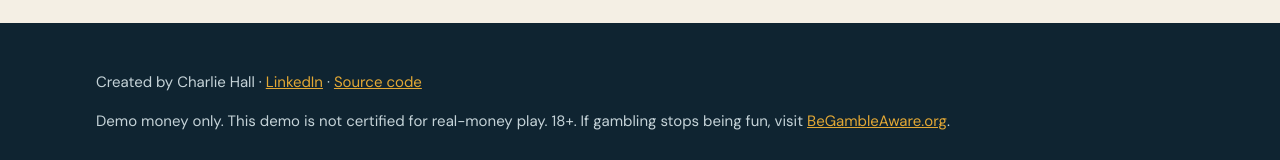
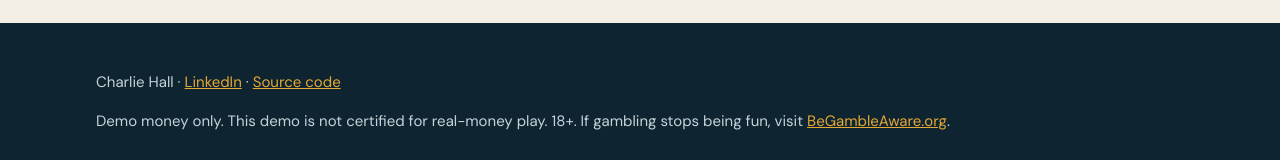
Before and after one commit to Charliehall10/specimen-hunter-source, a plain HTML site: page site/index.html in a window 1280 px wide. Shown: the part 4373-4533 px from the top of the page. Drawn offline with Linux system fonts and the light colour scheme; files whose address does not match are found by name.

Commit message:
Drop the "Created by" credit from the README and site footer

```diff
--- a/site/index.html
+++ b/site/index.html
@@ -150,7 +150,7 @@ footer a { color: var(--gold); }
 
 <footer>
   <div class="wrap">
-    <p>Created by Charlie Hall · <a href="https://www.linkedin.com/in/charliehall20">LinkedIn</a> · <a href="https://github.com/Charliehall10/specimen-hunter-source">Source code</a></p>
+    <p>Charlie Hall · <a href="https://www.linkedin.com/in/charliehall20">LinkedIn</a> · <a href="https://github.com/Charliehall10/specimen-hunter-source">Source code</a></p>
     <p>Demo money only. This demo is not certified for real-money play. 18+. If gambling stops being fun, visit <a href="https://www.begambleaware.org/">BeGambleAware.org</a>.</p>
   </div>
 </footer>
```
Also changed, not shown: README.md.
